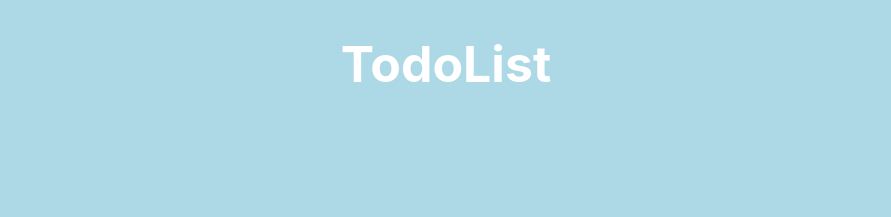
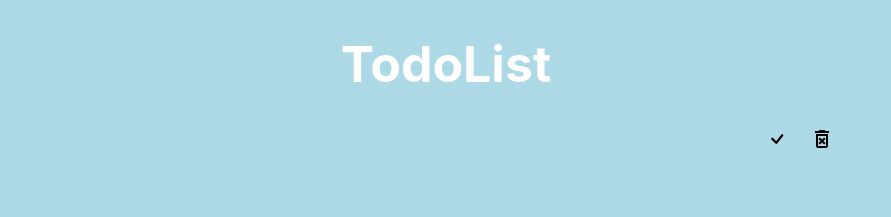
Before and after one commit to YunmiAndFriends/TodoList_LJH, a React (Create React App) app in the folder todolist/: page / in a window 1280 px wide. Both pictures are taken after a click on the button "전송". Shown: the top 217 px of the page, without its empty margins (194-1085 px from the left). Built offline with nearby package versions, Linux system fonts and the light colour scheme.

Commit message:
feature: 전체 삭제 기능 활성화

```diff
--- a/todolist/package.json
+++ b/todolist/package.json
@@ -8,6 +8,7 @@
     "@testing-library/user-event": "^13.5.0",
     "react": "^17.0.2",
     "react-dom": "^17.0.2",
+    "react-icons": "^4.3.1",
     "react-scripts": "5.0.0",
     "styled-components": "^5.3.3",
     "web-vitals": "^2.1.4"
--- /dev/null
+++ b/todolist/src/page/ContentDiv.jsx
@@ -0,0 +1,38 @@
+import React from 'react'
+import styled from 'styled-components';
+import { MdOutlineDeleteForever } from "react-icons/md";
+import { BsCheck } from "react-icons/bs";
+
+export default function ContentDiv({onClickDelete, id, content, checked}) {
+  return (
+    <Wrap>
+        <ContentDivWrap checked={checked}>{content}</ContentDivWrap>
+        <CheckButton><BsCheck size={24}/></CheckButton>
+        <DeleteButton onClick={()=> onClickDelete(id)}><MdOutlineDeleteForever size={24}/></DeleteButton>
+    </Wrap>
+  )
+}
+
+const Wrap = styled.div`
+    display: flex;
+    width: inherit;
+`;
+
+const ContentDivWrap = styled.div`
+    color: white;
+    font-size: 22px;
+    width: inherit;
+    display: flex;
+    justify-content: center;
+    text-decoration: ${props => props.checked ? 'line-through' : 'none' };
+`;
+
+const CheckButton = styled.div`
+     width: 4vw;
+    height: 4.5vh;
+`;
+
+const DeleteButton = styled.div`
+    width: 4vw;
+    height: 4.5vh;
+`;
--- a/todolist/src/page/TodoList.jsx
+++ b/todolist/src/page/TodoList.jsx
@@ -1,42 +1,55 @@
 import React from 'react'
 import { useState, useRef } from 'react'
 import styled from 'styled-components';
+import ContentDiv from './ContentDiv';
 
 function TodoList(){
     const [list, setList] = useState('')    // 상수(바뀌지 않는 값), 내가 작성한 값
-    const [item, setItem] = useState([])   // item의 초기값을 배열로 지정
+    const [item, setItem] = useState([])   // item의 초기값을 배열로 지정, [변수, 옆에 있는 변수를 고치는 함수] = useState(초기값)
     let count = useRef(0);  // 변수(바뀌는 값) useRef == 새로 랜더링이 되더라도 해당 변수는 최근의 값을 참조
 
-    const onChangeList = (e) => {
+    const onChangeList = (e) => { // 내가 작성한 값을 바뀔 때 마다 그 값을 받아와서 list값으로 대입
         setList(e.target.value)
     };
 
-    const onClickList = () => {
-        const todo = {
+    const onClickList = () => { // 전송버튼
+        const todo = { // {} == 객체(이름: value)
             id: count.current,  // id(객체 구분)
-            content: list   // inputtodo 안에서 작성한 todo 내용
+            content: list,   // inputtodo 안에서 작성한 todo 내용
+            checked: false
         };
         setItem(item.concat(todo));     // item 추가
-        setList('');
-        count.current += 1;
+        setList(''); // InputTodo value 초기화
+        count.current += 1; // id값 갱신(안바꿔주면 계속 0에서 머물러 있음~~~~)
     }
 
     const onClickDelete = (id) => {
-        const saveItem = item.filter(el=> el.id !== id) // el == 배열의 순서
+        const saveItem = item.filter(el=> el.id !== id) // el == 배열의 순서, saveItem == 배열
         setItem(saveItem);
     };
+
+    const onClickCheck = (id) => {
+
+    };
+
+    const onClickAllDelete = () => {
+        setItem([]);    // todo 전체삭제
+        setList('');    // 내가 작성한 값 초기화
+        count.current = 0; // id count 초기화
+    };
+
 
     return(
         <Container>
             <Title>TodoList</Title>
             <MainTodo>  {/*  */}
-                { item.map(({id, content})=><ContentDiv onClick={()=> onClickDelete(id)} key={id}>{content}</ContentDiv>)}
+                { item.map(({id, content, checked})=><ContentDiv key={id} onClickDelete={onClickDelete} id={id} content={content} checked={checked}/>)}
                     {/* {id, content} == 하나의 요소로 ContentDiv의 키값(id)과 차일드 값(content), == const todo 값이라고 생각 */}
             </MainTodo>
             <AddDiv>    {/* 추가하는 부분 */}
                 <InputTodo onChange={onChangeList} placeholder='Todo를 입력하세요.' value={list}/>  {/* const onClickList의 setList(''); 값을 반영해서 값 초기화 */}
                 <AddButton type='submit' onClick={onClickList}>전송</AddButton>
-                <DeleteButton>전체 삭제</DeleteButton>
+                <AllDeleteButton onClick={onClickAllDelete}>전체 삭제</AllDeleteButton>
             </AddDiv>
 
         </Container>
@@ -82,16 +95,12 @@ const AddButton = styled.button`
     height: 4.5vh;
 `;
 
-const DeleteButton = styled.button`
+const AllDeleteButton = styled.button`
     width: 4vw;
     height: 4.5vh;
 `;
 
+
 const AddDiv = styled.div`
     display: flex;
 `;
-
-const ContentDiv = styled.div`
-    color: white;
-    font-size: 22px;
-`;
```
Also changed, not shown: 2 other files (tests, documents, lock files or other folders).
